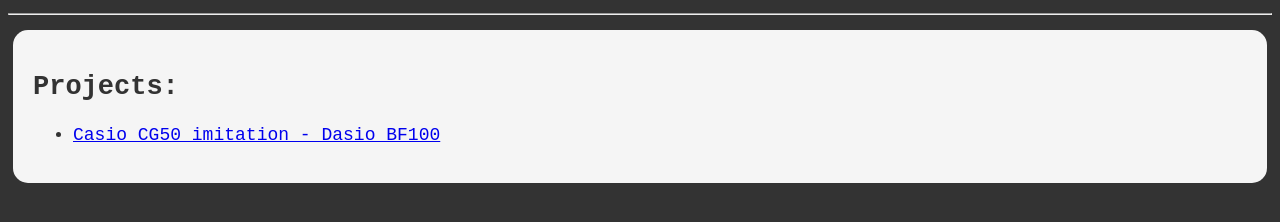
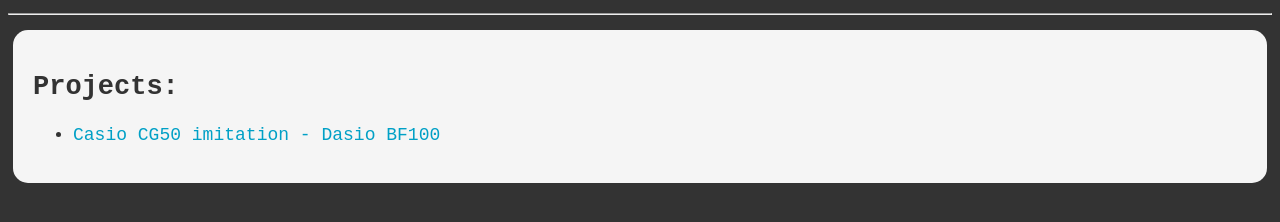
Before and after one commit to Juolupuki01/Juolupuki01.github.io, a plain HTML site: page index.html in a window 1280 px wide. In both pictures the pointer is over the link "Casio CG50 imitation - Dasio BF100". Shown: the part 90-312 px from the top of the page. Drawn offline with Linux system fonts and the light colour scheme.

Commit message:
Webpage: Updated link hover css

```diff
--- a/style.css
+++ b/style.css
@@ -11,6 +11,17 @@
 hr {
     color: whitesmoke;
     margin-bottom: 15px;
+}
+
+a {
+    color: #333333;
+    text-decoration: none;
+}
+
+a:hover {
+    color:#00A0C6;
+    text-decoration:none;
+    cursor:pointer;
 }
 
 .banner-container {
```
